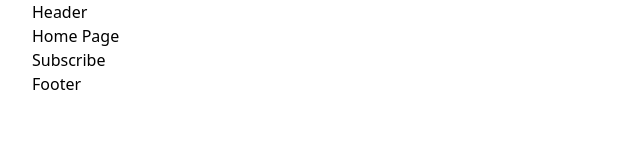
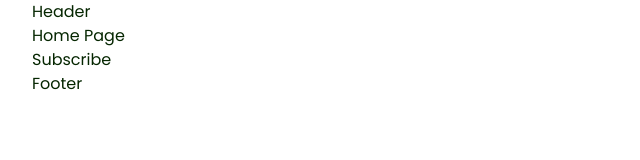
Before and after one commit to k7areef/Ecobazar, a React (Vite) app: page / in a window 1280 px wide. Shown: the top 160 px of the page, without its empty margins (0-640 px from the left). Built offline with nearby package versions, Linux system fonts and the light colour scheme.

Commit message:
feat: update HTML structure, add Google Fonts, and enhance CSS styles

```diff
--- a/index.html
+++ b/index.html
@@ -1,13 +1,24 @@
-<!doctype html>
+<!DOCTYPE html>
 <html lang="en">
+
 <head>
   <meta charset="UTF-8" />
   <link rel="icon" type="image/svg+xml" href="/vite.svg" />
   <meta name="viewport" content="width=device-width, initial-scale=1.0" />
-    <title>vite-project</title>
+  <meta name="description" content="Ecobazar Ecommerce Store Web">
+  <title>Ecobazar</title>
+
+  <!-- Google Fonts -->
+  <link rel="preconnect" href="https://fonts.googleapis.com" />
+  <link rel="preconnect" href="https://fonts.gstatic.com" crossorigin />
+  <link
+    href="https://fonts.googleapis.com/css2?family=Poppins:ital,wght@0,100;0,200;0,300;0,400;0,500;0,600;0,700;0,800;0,900;1,100;1,200;1,300;1,400;1,500;1,600;1,700;1,800;1,900&display=swap"
+    rel="stylesheet" />
 </head>
+
 <body>
   <div id="root"></div>
   <script type="module" src="/src/main.jsx"></script>
 </body>
+
 </html>
--- a/src/App.jsx
+++ b/src/App.jsx
@@ -32,7 +32,7 @@
 
 function App() {
   return (
-    <div className='App'>
+    <div className='App text-gray-900'>
       {/* Header */}
       <Header />
       {/* Routes */}
--- a/src/index.css
+++ b/src/index.css
@@ -37,3 +37,19 @@
   --color-gray-100: #dbe5da;
   --color-gray-50: #edf2ee;
 }
+
+/* Global */
+body {
+  font-family: "Poppins", sans-serif;
+  font-style: normal;
+}
+
+button {
+  cursor: pointer;
+}
+
+input:focus,
+button:focus,
+select:focus {
+  outline: none;
+}
```
Also changed, not shown: public/robots.txt (added). Lines whose indentation alone changed are shown as unchanged.
